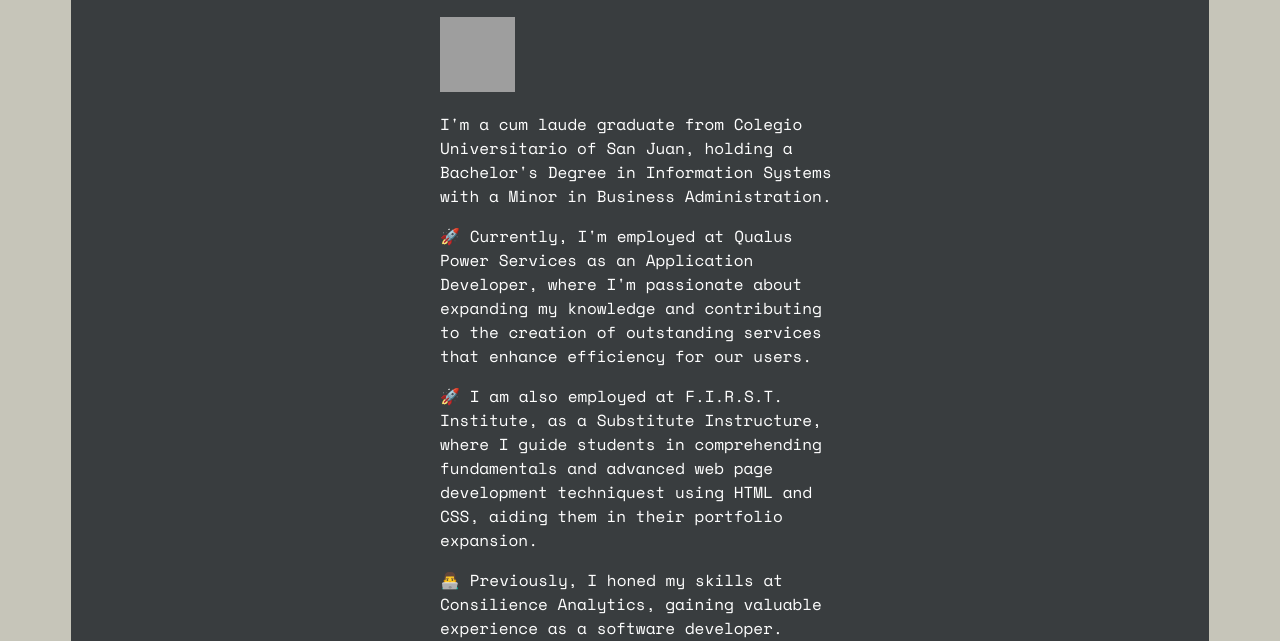
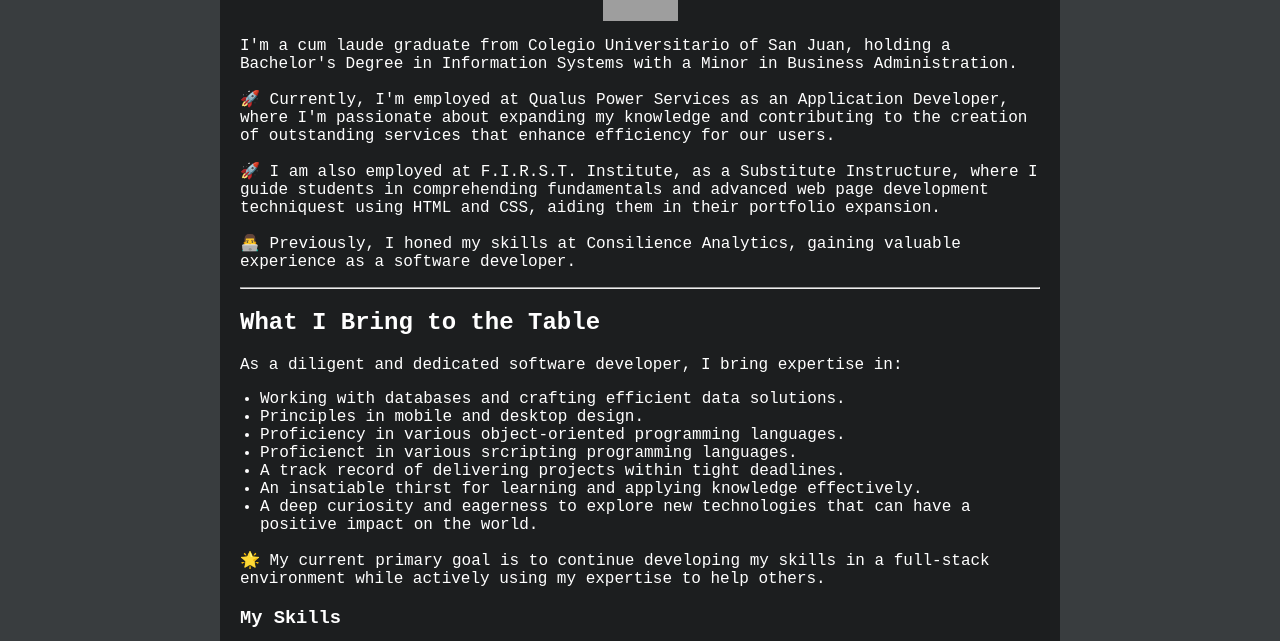
Before and after one commit to ag-gr-hub/ag-gr-hub, a plain HTML site: page index.html in a window 1280 px wide. Shown: the part 512-1153 px from the top of the page. Drawn offline with nearby package versions, Linux system fonts and the light colour scheme; grey boxes are pictures that could not be loaded; a web font is replaced by a local one.

Commit message:
Update styles.css

```diff
--- a/css/styles.css
+++ b/css/styles.css
@@ -1,22 +1,25 @@
-@import url('https://fonts.googleapis.com/css2?family=Borel&family=Chakra+Petch:ital,wght@0,300;0,400;0,500;0,600;0,700;1,300;1,400;1,500;1,600;1,700&family=Montserrat:ital,wght@0,100..900;1,100..900&family=Roboto:ital,wght@0,100;0,300;0,400;0,500;0,700;0,900;1,100;1,300;1,400;1,500;1,700;1,900&family=Rosarivo:ital@0;1&family=Rubik+Spray+Paint&family=Sour+Gummy:ital,wght@0,100..900;1,100..900&family=Space+Mono:ital,wght@0,400;0,700;1,400;1,700&display=swap');
-
 body {
   color: white;
   background-color: #C6C5B9;
+  margin: 0;
+  padding: 0;
 }
 
 .centered-column-grid {
-  display: grid;
-  grid-template-columns: 1fr 1fr 1fr;
-  grid-template-areas:
-    ". content-column .";
+  display: flex;
+  justify-content: center;
+  align-items: center;
+  min-height: 100vh;
   background-color: #393D3F;
-  margin: 5%;
   padding: 5%;
 }
 
 .content-column {
-  grid-area: content-column;
+  max-width: 800px;
+  width: 100%;
+  padding: 20px;
+  background: rgba(0, 0, 0, 0.5);
+  border-radius: 10px;
 }
 
 h1,
@@ -37,10 +40,23 @@ li {
   font-style: normal;
 }
 
+img {
+  max-width: 100%;
+  height: auto;
+  display: block;
+  margin: 10px auto;
+}
+
+ul {
+  padding-left: 20px;
+}
+
 @media screen and (max-width: 750px) {
   .centered-column-grid {
-    grid-template-columns: 1fr;
-    grid-template-areas:
-      "content-column";
+    padding: 10%;
+  }
+
+  .content-column {
+    padding: 15px;
   }
 }
```
